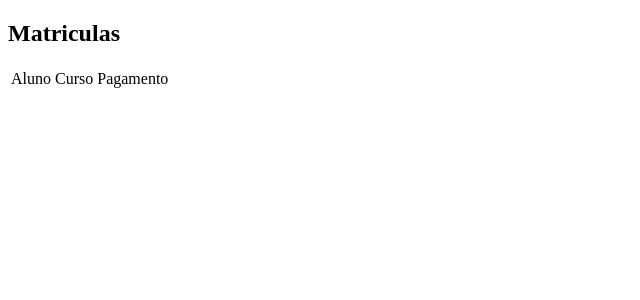
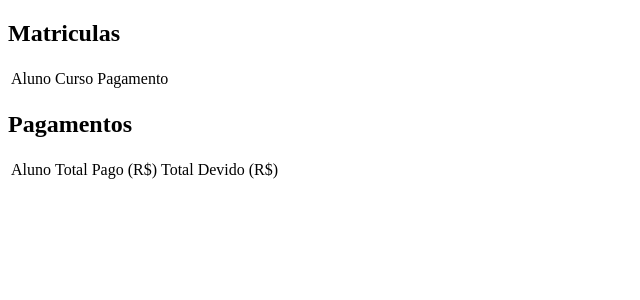
Before and after one commit to dvanael/academic-sys, a Django app: page /matriculas/listar/ in a window 1280 px wide. Shown: the top 300 px of the page, without its empty margins (0-640 px from the left). Run offline with Django 5.2, Linux system fonts and the light colour scheme; data that the repository does not hold is empty.

Commit message:
feat (interface): adiciona tabela de pagamentos

```diff
--- a/templates/enrollment/list.html
+++ b/templates/enrollment/list.html
@@ -20,7 +20,26 @@
         </tr>
       {% endfor %}
     </tbody>
+  </table>
 
+  <h2>Pagamentos</h2>
+  <table>
+    <thead>
+      <tr>
+        <td>Aluno</td>
+        <td>Total Pago (R$)</td>
+        <td>Total Devido (R$)</td>
+      </tr>
+    </thead>
+    <tbody>
+      {% for p in payments %}
+        <tr>
+          <td>{{p.name}}</td>
+          <td>{{p.paid_total}}</td>
+          <td>{{p.pending_total}}</td>
+        </tr>
+      {% endfor %}
+    </tbody>
   </table>
 </main>
 {% endblock content %}
```
